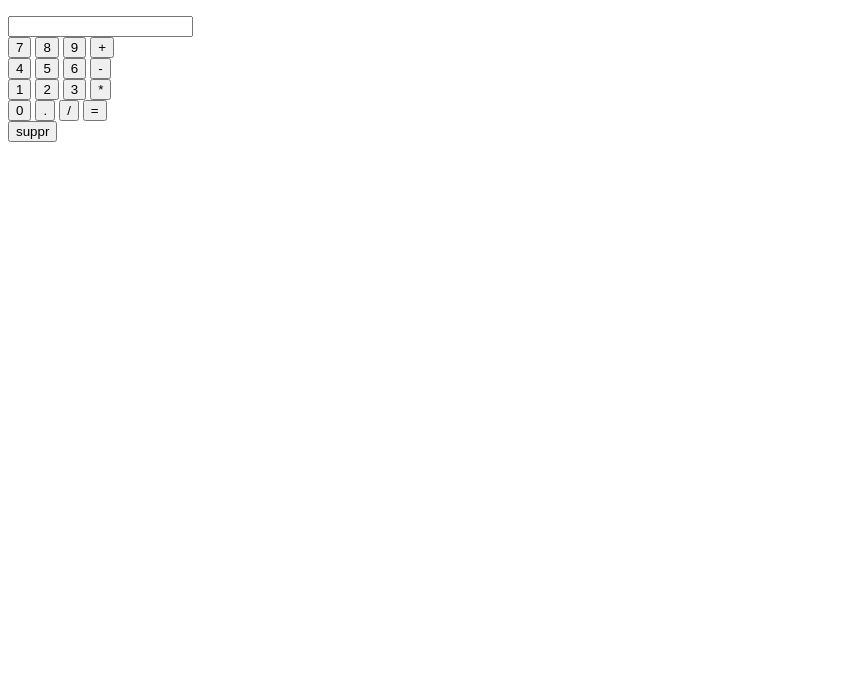
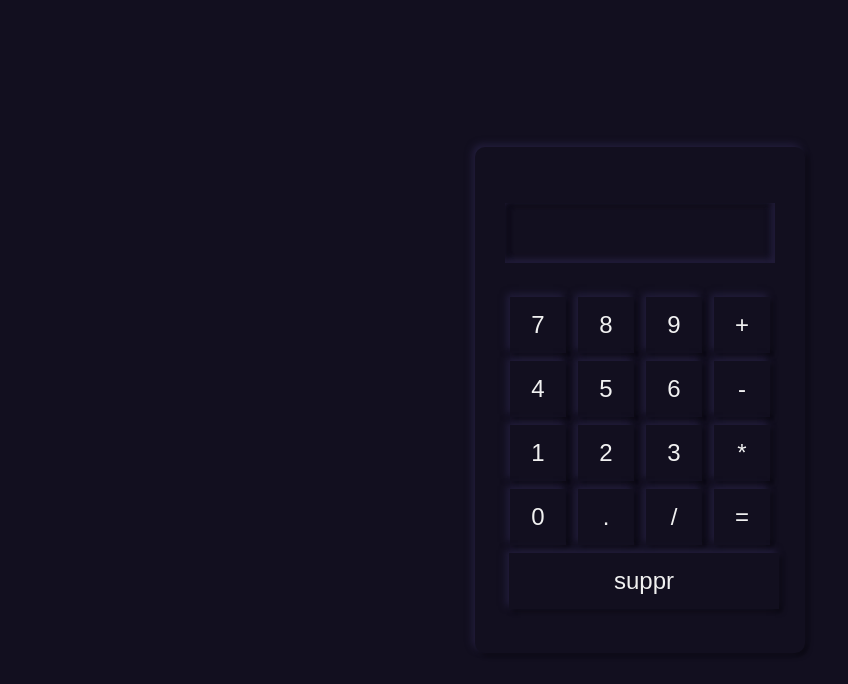
Before and after one commit to IlCarra/Calculatrice, a plain HTML site: page index.html in a window 1280 px wide. Shown: the whole page, without its empty margins (0-848 px from the left). Drawn offline with Linux system fonts and the light colour scheme.

Commit message:
Creation page CSS

```diff
--- a/index.html
+++ b/index.html
@@ -4,6 +4,7 @@
     <meta charset="UTF-8">
     <meta name="viewport" content="width=device-width, initial-scale=1.0">
     <title>Document</title>
+    <link rel="stylesheet" href="style.css">
 </head>
 <body>
     <div class="calculatrice">
--- a/style.css
+++ b/style.css
@@ -0,0 +1,82 @@
+*,::before,::after{
+    box-sizing: border-box;
+    margin: 0;
+    padding: 0;
+    user-select: none;
+}
+
+body, html{
+    height: 100%;
+}
+
+body{
+    background: #120f1f;
+    display: grid;
+    place-items: center;
+}
+
+.calculatrice{
+    width: 330px;
+    background: #120f1f;
+    padding: 40px 30px;
+    border-radius: 10px;
+    box-shadow: -3px -3px 7px #221d3b, 3px 3px 5px #00000070;
+}
+
+.resultat{
+    height: 60px;
+    width: 100%;
+    background: #120f1f;
+    box-shadow: inset -3px -3px 7px #221d3b, inset 3px 3px 5px #00000070;
+}
+
+.resultat input{
+    width: 100%;
+    height: 100%;
+    background: transparent;
+    padding: 1rem;
+    color: #847f97;
+    font-size: 20px;
+    text-align: white;
+    border: none;
+    outline: none;
+    font-weight: 500;
+    box-shadow: inset -1px -1px 7px #221d3b, inset 1px 1px 5px #00000070;
+}
+
+.buttons {
+    padding: 30px 0 0 0;
+    text-align: center;
+}
+
+input[type=button]{
+    width: 56px;
+    height: 56px;
+    margin: 4px;
+    font-size: 24px;
+    background: #120f1f;
+    color: #f1f1f1;
+    border: none;
+    outline: none;
+    cursor: pointer;
+    box-shadow: -3px -3px 7px #221d3b, 3px 3px 5px #00000070;
+}
+input[type=button]:active{
+
+    box-shadow:inset -3px -3px 7px #221d3b,inset 3px 3px 5px #00000070;
+}
+
+.reset {
+    width: 100%!important;
+    font-size: 18px;
+
+}
+
+.info {
+    color: #eb9595;
+    text-align: center;
+    text-transform: uppercase;
+    font-size: 9px;
+    margin-bottom: 1rem;
+    font-weight: 400;
+}
```
